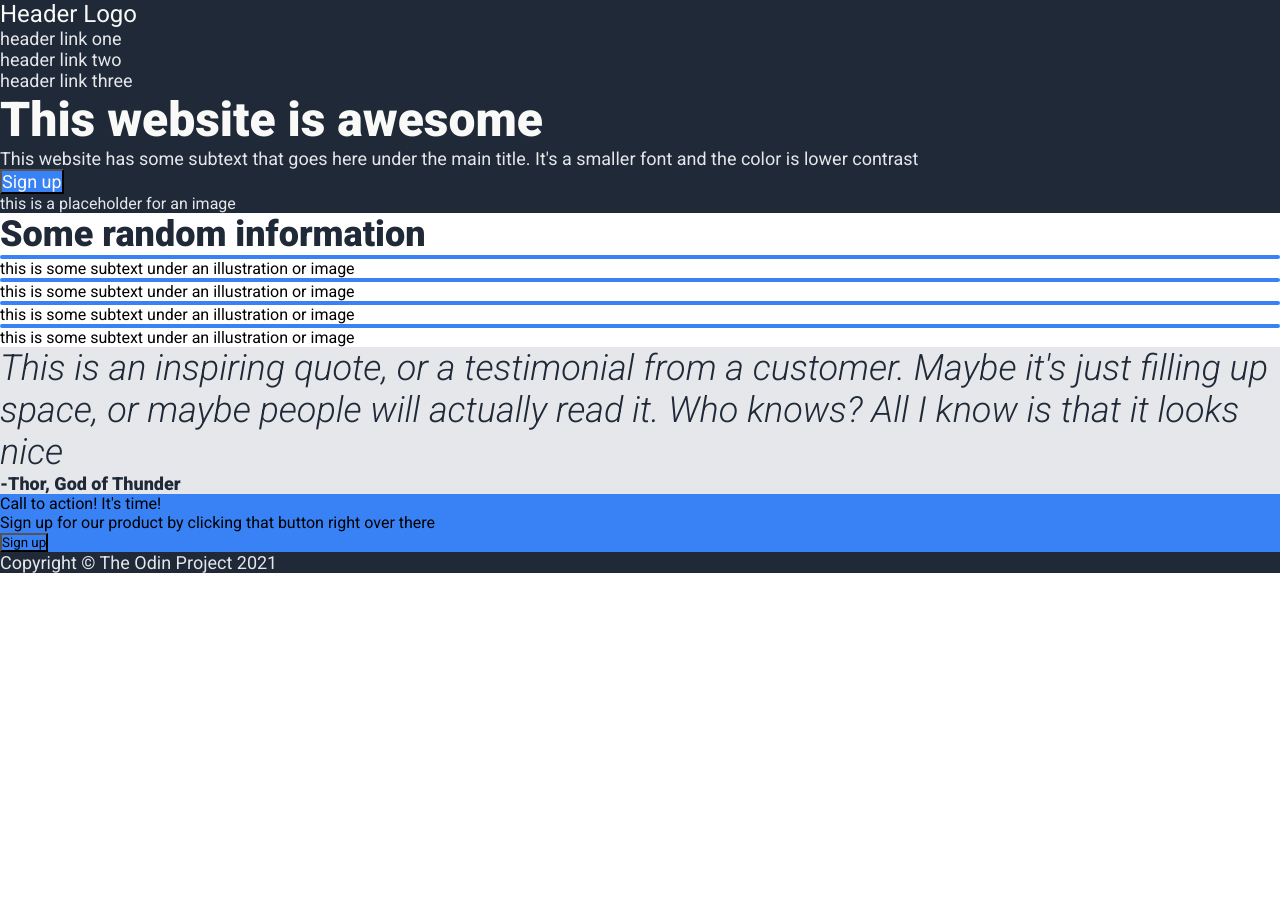
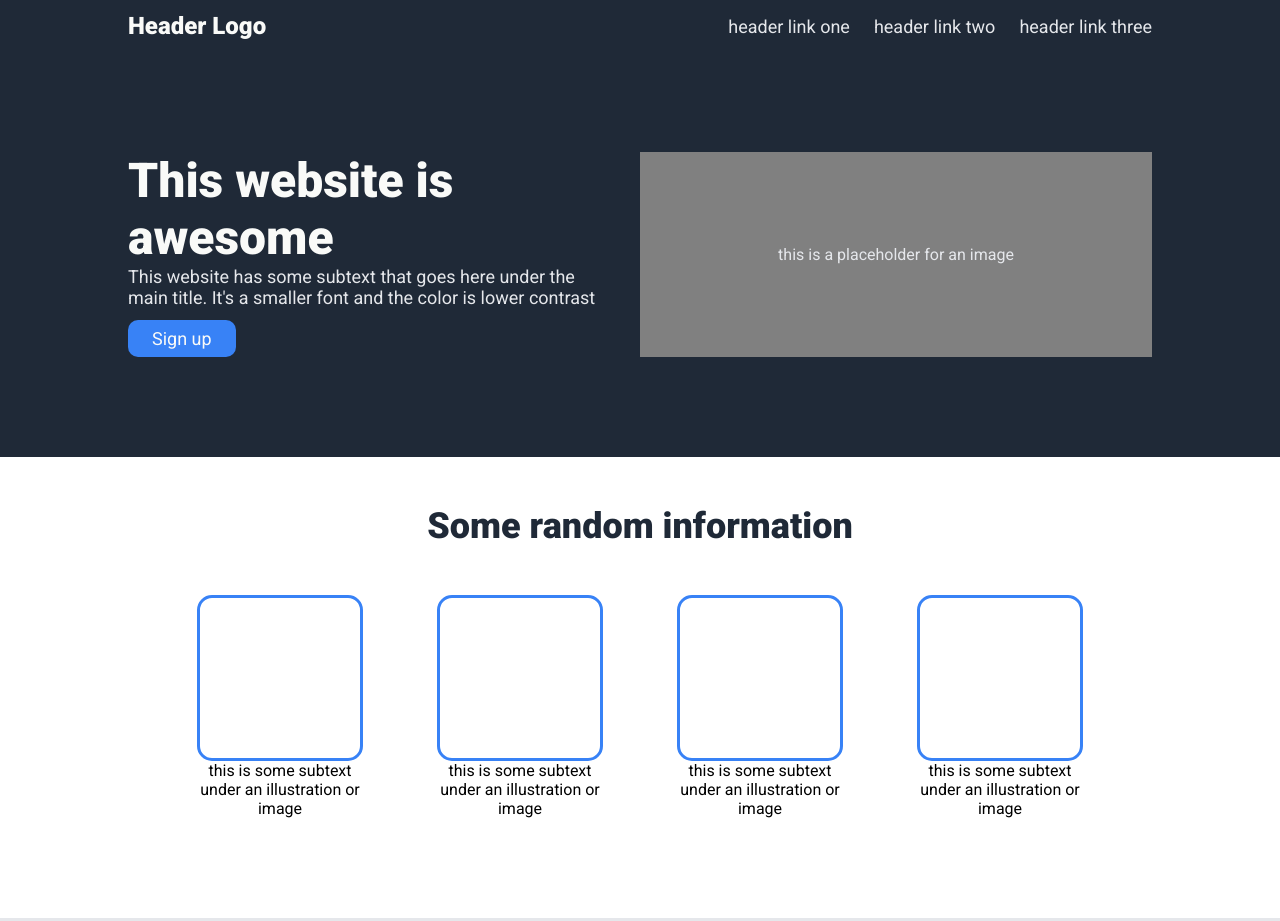
Before and after one commit to lukaszpiescicki/odin_landing_page, a plain HTML site: page index.html in a window 1280 px wide. Shown: the top 921 px of the page. Before the commit the page ends 800 px from the top, so only its background shows below. Drawn offline with Linux system fonts and the light colour scheme.

Commit message:
Add styles for the template

```diff
--- a/index.html
+++ b/index.html
@@ -12,32 +12,48 @@
 </head>
 <body>
     <header>
+        <div class="header_content">
             <div class="header_logo">Header Logo</div>
             <div class="header_links">
                 <div class="link">header link one</div>
                 <div class="link">header link two</div>
                 <div class="link">header link three</div>
             </div>
+        </div>
     </header>
-    <body>
     <div class="content">
             <div class="main">
+                <div class="main_content">
+                    <div class="main_left">
                         <div class="main_header">This website is awesome</div>
                         <div class="main_text">This website has some subtext that goes here under the main title. It's a smaller font and the color is lower contrast</div>
                         <button class="main_button">Sign up</button>
-                <div class="main_image">this is a placeholder for an image</div>
                     </div>
+                        <div class="main_image">
+                            <p>this is a placeholder for an image</p>
+                        </div>
+                </div>
+            </div>
+
             <div class="info">
                 <div class="info_header">Some random information</div>
                 <div class="info_panels">
+                    <div class="info_box">
                         <div class="info_image"></div>
                         <div class="info_text">this is some subtext under an illustration or image</div>
+                    </div>
+                    <div class="info_box">
                         <div class="info_image"></div>
                         <div class="info_text">this is some subtext under an illustration or image</div>
+                    </div>
+                    <div class="info_box">
                         <div class="info_image"></div>
                         <div class="info_text">this is some subtext under an illustration or image</div>
+                    </div>
+                    <div class="info_box">
                         <div class="info_image"></div>
                         <div class="info_text">this is some subtext under an illustration or image</div>
+                    </div>
                 </div>
             </div>
             <div class="quote">
@@ -46,13 +62,14 @@
             </div>
             <div class="advert">
                 <div class="advert_container">
+                    <div class="advert_left">
                         <div class="advert_header">Call to action! It's time!</div>
                         <div class="advert_text">Sign up for our product by clicking that button right over there</div>
+                    </div>
                     <button class="advert_button">Sign up</button>
                 </div>
             </div>
     </div>
-    </body>
     <footer>Copyright &copy The Odin Project 2021</footer>
 </body>
 </html>
--- a/style.css
+++ b/style.css
@@ -8,26 +8,79 @@ button, .advert_container{
     background-color: #3882F6;
 }
 
+body{
+    min-height: 100vh;
+    display: flex;
+    flex-direction: column;
+}
 header,
 footer,
 .main{
     background-color: #1F2937;
 }
 
+header{
+    display: flex;
+    justify-content: center;
+    align-items: center;
+    padding: 12px;
+
+}
+.header_content,
+.main_content{
+    display: flex;
+    justify-content: space-between;
+    align-items: center;
+    width: 80vw;
+}
 .header_logo{
     font-size: 24px;
+    font-weight: 900;
     color: #F9FAF8;
 }
 
 .header_links{
+    display: flex;
+    gap: 24px;
     font-size: 18px;
     color: #E5E7EB;
 }
+.content{
+    flex: 1;
+}
+.main{
+    display: flex;
+    justify-content: center;
+    align-items: center;
+    padding: 100px 0px;
+}
+.main_content{
+    align-items: stretch;
+    justify-content: center;
+}
+.main_left,
+.main_image{
+    flex:1;
+}
+
 
 .main_header{
     font-size: 48px;
     font-weight: 900;
     color: #F9FAF8;
+}
+
+.main_image{
+    display: flex;
+    justify-content: center;
+    align-items: center;
+    background-color: gray;
+    color: #E5E7EB;
+}
+
+.main_text{
+    padding-right: 32px;
+    margin-bottom: 12px;
 }
 
 .main_text,
@@ -39,25 +92,57 @@ footer{
 .main_button{
     color: #F9FAF8;
     font-size: 18px;
+    padding: 8px 24px;
+    border-radius: 10px;
+    border: none;
 }
 
-.main_image{
-    color: #E5E7EB;
+.info{
+    display: flex;
+    flex-direction: column;
+    justify-content: center;
+    align-items: center;
 }
 
 .info_header{
     font-size: 36px;
     font-weight: 900;
     color: #1F2937;
+    padding: 48px;
 }
 
 .info_image{
-    border: #3882F6 solid 2px;
-    border-radius: 5px;
+    border: #3882F6 solid 3px;
+    border-radius: 15px;
+    width: 10em;
+    height: 10em;
+}
+.info_panels{
+    display: flex;
+    width: 80%;
+    justify-content: center;
+    gap: 5em;
+}
+.info_box{
+    display: flex;
+    flex-direction: column;
+    justify-content: center;
+    align-items: center;
+    max-width: 10em;
+}
+
+.info_text{
+    text-align: center;
+    padding-bottom: 100px;
 }
 
 .quote{
+    display: flex;
+    flex-direction: column;
+    justify-content: center;
+
     background-color: #E5E7EB;
+    padding: 100px 25vw;
 }
 
 .quote_text{
@@ -65,10 +150,51 @@ footer{
     font-weight: 300;
     font-style: italic;
     color: #1F2937;
+
 }
 
 .quote_author{
     font-size: 18px;
     font-weight: bold;
     color: #1F2937;
+    text-align: end;
 }
+.advert{
+    display: flex;
+    justify-content: center;
+    align-items: center;
+    padding: 100px;
+}
+
+.advert_container{
+    display: flex;
+    width: 80vw;
+    justify-content: space-around;
+    align-items: center;
+    padding: 48px 0;
+    border-radius: 5px;
+}
+
+.advert_header{
+    font-size: 24px;
+    font-weight: 700;
+    color: white;
+}
+
+.advert_left{
+    color: white;
+}
+
+.advert_button{
+    border: 4px solid white;
+    font-size: 16px;
+    color: white;
+    padding: 4px 32px;
+    border-radius: 10px;
+    font-weight: 600;
+}
+footer{
+    flex-shrink: 0;
+    text-align: center;
+    padding: 36px 0;
+}
```
Lines whose indentation alone changed are shown as unchanged.
